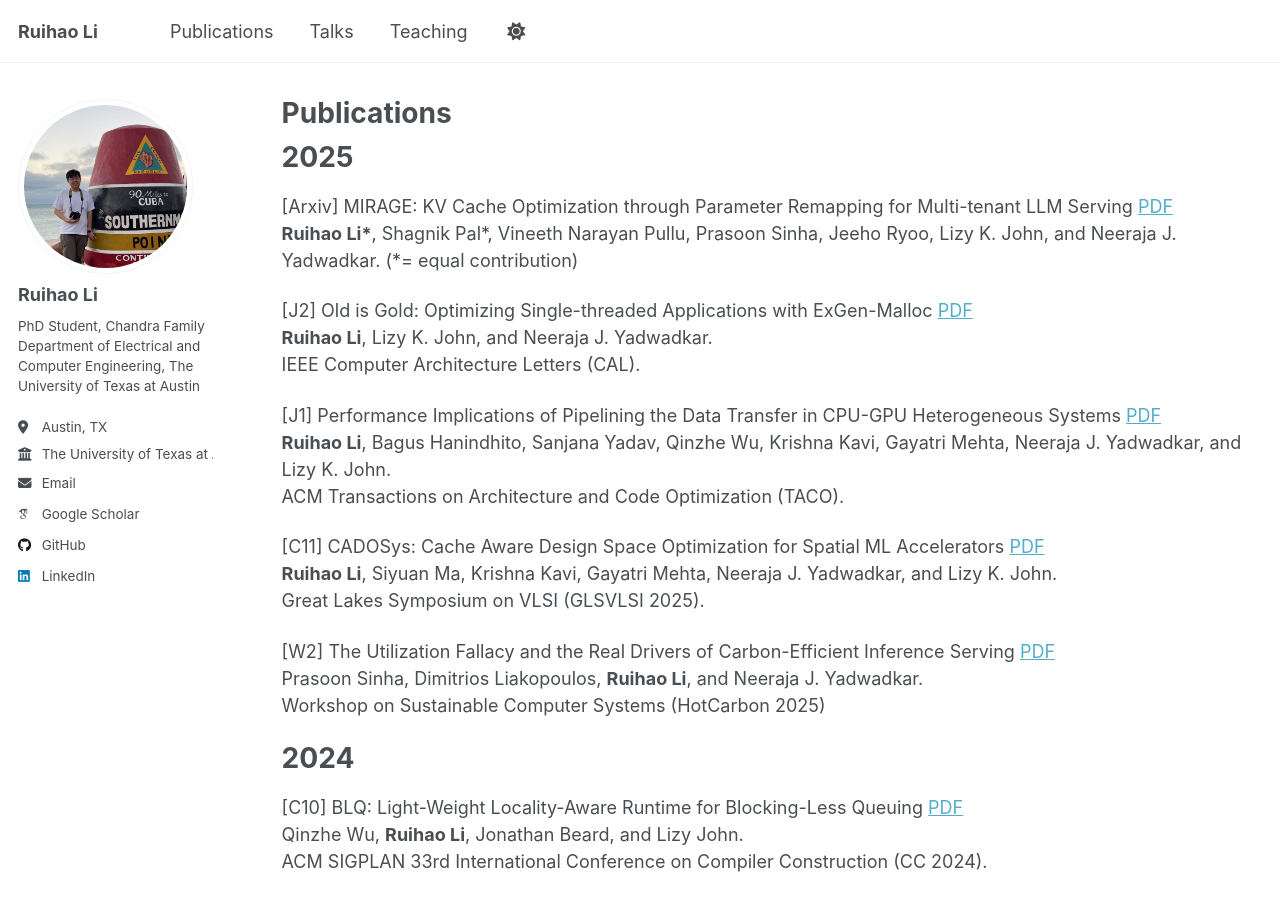
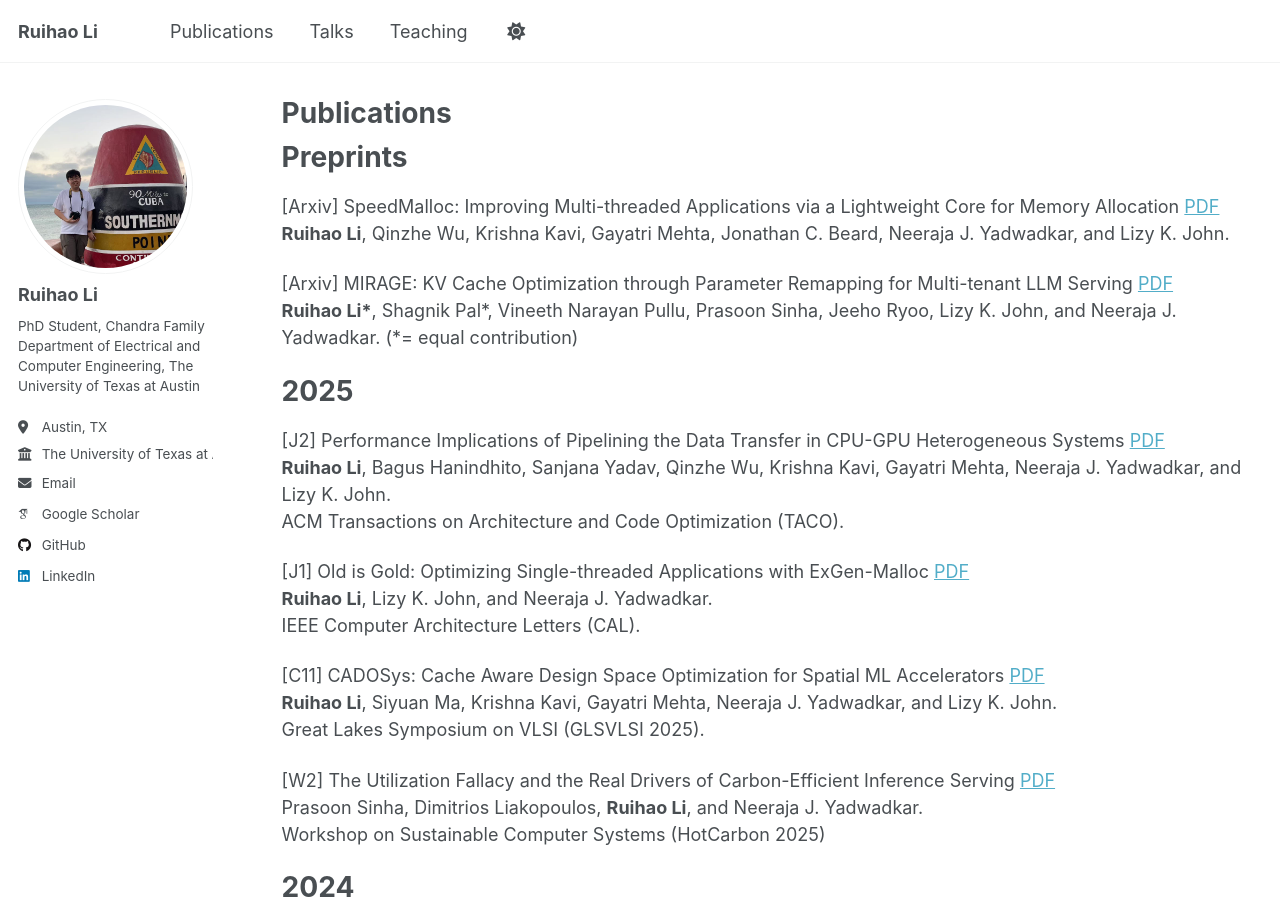
Before and after one commit to lrh12580/lrh12580.github.io, a Jekyll site: the page built from _publications/publications.md, in a window 1280 px wide and 900 px high. Built offline with Jekyll 4.4.1, drawn with Linux system fonts in a browser that asks for light colours; some web fonts are replaced.

Commit message:
add speedmalloc

```diff
--- a/_publications/publications.md
+++ b/_publications/publications.md
@@ -5,18 +5,23 @@ permalink: /publications/
 author_profile: true
 ---
 
-2025
+Preprints
 ======
+[Arxiv] SpeedMalloc: Improving Multi-threaded Applications via a Lightweight Core for Memory Allocation [PDF](https://arxiv.org/pdf/2508.20253) <br>
+**Ruihao Li**, Qinzhe Wu, Krishna Kavi, Gayatri Mehta, Jonathan C. Beard, Neeraja J. Yadwadkar, and Lizy K. John. <br>
+
 [Arxiv] MIRAGE: KV Cache Optimization through Parameter Remapping for Multi-tenant LLM Serving [PDF](https://arxiv.org/pdf/2507.11507) <br>
 **Ruihao Li\***, Shagnik Pal\*, Vineeth Narayan Pullu, Prasoon Sinha, Jeeho Ryoo, Lizy K. John, and Neeraja J. Yadwadkar. (*= equal contribution) <br>
 
-[J2] Old is Gold: Optimizing Single-threaded Applications with ExGen-Malloc  [PDF](./Li_CAL_2025.pdf) <br>
+2025
+======
+[J2] Performance Implications of Pipelining the Data Transfer in CPU-GPU Heterogeneous Systems [PDF](./Li_TACO_2025_UVM.pdf) <br>
+**Ruihao Li**, Bagus Hanindhito, Sanjana Yadav, Qinzhe Wu, Krishna Kavi, Gayatri Mehta, Neeraja J. Yadwadkar, and Lizy K. John. <br>
+ACM Transactions on Architecture and Code Optimization (TACO).
+
+[J1] Old is Gold: Optimizing Single-threaded Applications with ExGen-Malloc  [PDF](./Li_CAL_2025.pdf) <br>
 **Ruihao Li**, Lizy K. John, and Neeraja J. Yadwadkar. <br>
 IEEE Computer Architecture Letters (CAL).
-
-[J1] Performance Implications of Pipelining the Data Transfer in CPU-GPU Heterogeneous Systems [PDF](./Li_TACO_2025_UVM.pdf) <br>
-**Ruihao Li**, Bagus Hanindhito, Sanjana Yadav, Qinzhe Wu, Krishna Kavi, Gayatri Mehta, Neeraja J. Yadwadkar, and Lizy K. John. <br>
-ACM Transactions on Architecture and Code Optimization (TACO).
 
 [C11] CADOSys: Cache Aware Design Space Optimization for Spatial ML Accelerators [PDF](./Li_GLSVLSI_2025.pdf) <br>
 **Ruihao Li**, Siyuan Ma, Krishna Kavi, Gayatri Mehta, Neeraja J. Yadwadkar, and Lizy K. John. <br>
```
